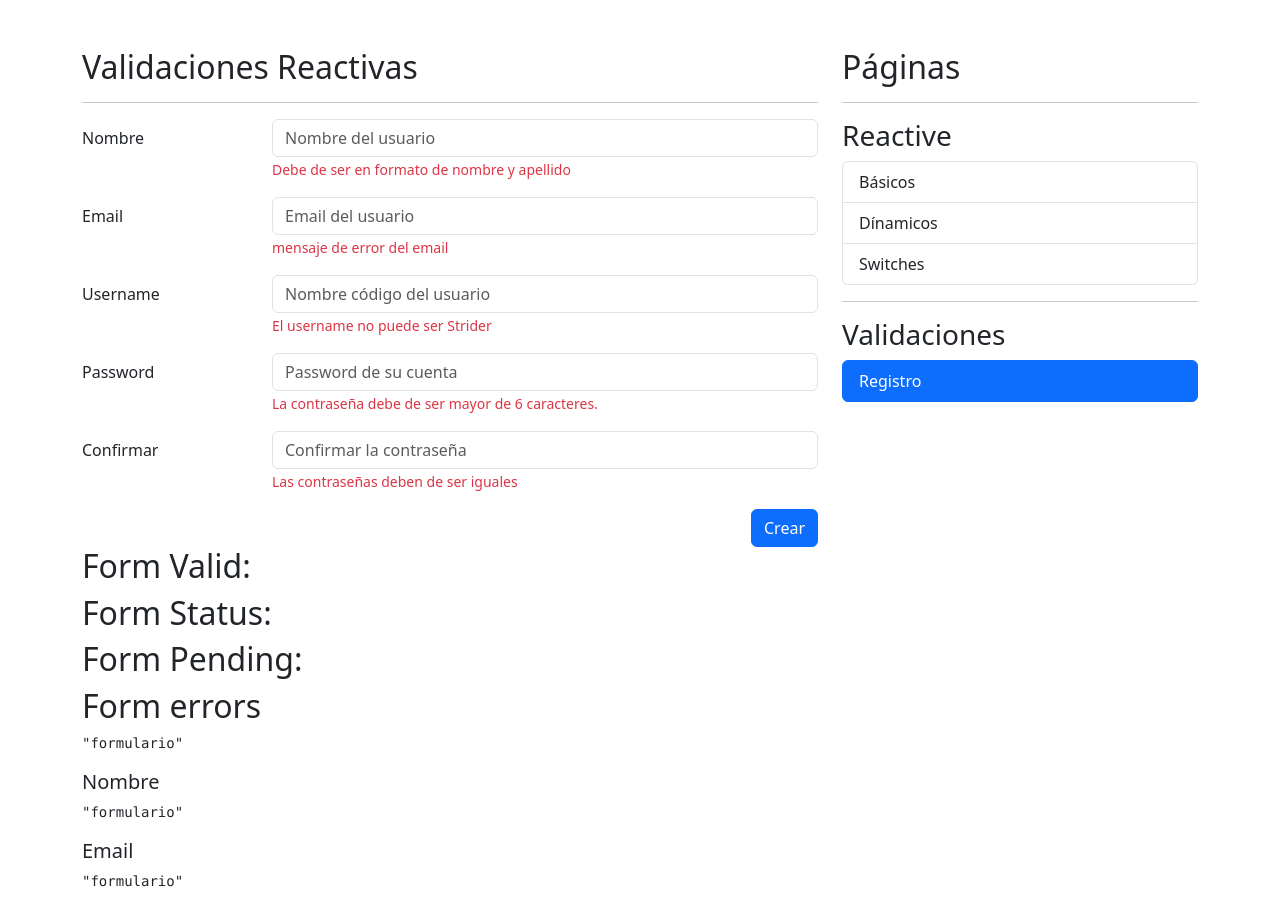
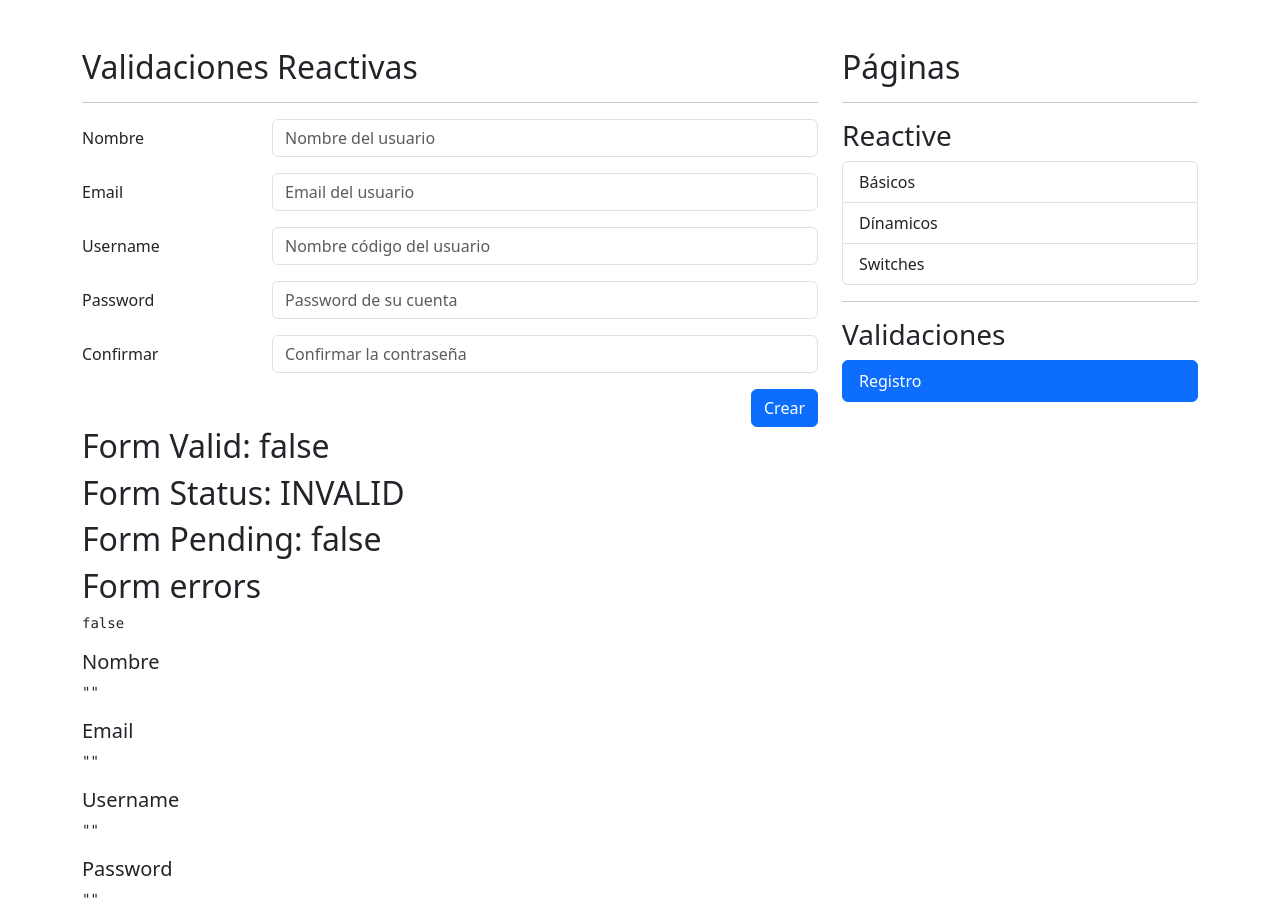
Before and after one commit to rubmanb/forms-app, an Angular app: page /auth/sign-up in a window 1280 px wide. Shown: the top 911 px of the page. Built offline with nearby package versions, Linux system fonts and the light colour scheme.

Commit message:
adding register page logic

```diff
--- a/src/app/auth/auth.module.ts
+++ b/src/app/auth/auth.module.ts
@@ -14,7 +14,6 @@ import { ReactiveRoutingModule } from '../reactive/reactive-routing.module';
   imports: [
     CommonModule,
     AuthRoutingModule,
-    ReactiveRoutingModule,
     ReactiveFormsModule
   ]
 })
--- a/src/app/auth/pages/register-page/register-page.component.html
+++ b/src/app/auth/pages/register-page/register-page.component.html
@@ -3,7 +3,7 @@
 
 <div class="row">
   <div class="col">
-    <form autocomplete="off" [formGroup]="myForm" (ngSubmit)="onSubmit()">
+    <form autocomplete="off" [formGroup]="myForm" (ngSubmit)="onSave()">
       <!-- Nombre -->
       <div class="row mb-3">
         <label class="col-sm-3 col-form-label">Nombre</label>
@@ -11,10 +11,11 @@
           <input
             type="text"
             class="form-control"
+            formControlName="name"
             placeholder="Nombre del usuario"
           />
 
-          <span class="form-text text-danger">
+          <span class="form-text text-danger" *ngIf="isValidField('name')">
             Debe de ser en formato de nombre y apellido
           </span>
         </div>
@@ -27,9 +28,10 @@
           <input
             type="email"
             class="form-control"
+            formControlName="email"
             placeholder="Email del usuario"
           />
-          <span class="form-text text-danger">
+          <span class="form-text text-danger" *ngIf="isValidField('email')">
             mensaje de error del email
           </span>
         </div>
@@ -42,9 +44,10 @@
           <input
             type="text"
             class="form-control"
+            formControlName="username"
             placeholder="Nombre código del usuario"
           />
-          <span class="form-text text-danger">
+          <span class="form-text text-danger" *ngIf="isValidField('username')">
             El username no puede ser Strider
           </span>
         </div>
@@ -57,10 +60,11 @@
           <input
             type="password"
             class="form-control"
+            formControlName="password"
             placeholder="Password de su cuenta"
           />
 
-          <span class="form-text text-danger">
+          <span class="form-text text-danger" *ngIf="isValidField('password')">
             La contraseña debe de ser mayor de 6 caracteres.
           </span>
         </div>
@@ -73,10 +77,11 @@
           <input
             type="password"
             class="form-control"
+            formControlName="password2"
             placeholder="Confirmar la contraseña"
           />
 
-          <span class="form-text text-danger">
+          <span class="form-text text-danger" *ngIf="isValidField('password2')">
             Las contraseñas deben de ser iguales
           </span>
         </div>
@@ -84,30 +89,30 @@
 
       <div class="row">
         <div class="col">
-          <button class="btn btn-primary float-end" type="submit">Crear</button>
+          <button class="btn btn-primary float-end" type="submit" >Crear</button>
         </div>
       </div>
     </form>
   </div>
 </div>
 
-<h2>Form Valid:</h2>
-<h2>Form Status:</h2>
-<h2>Form Pending:</h2>
+<h2>Form Valid: {{myForm.valid}}</h2>
+<h2>Form Status: {{myForm.status}}</h2>
+<h2>Form Pending: {{myForm.pending}}</h2>
 <h2>Form errors</h2>
-<pre>{{ "formulario" | json }}</pre>
+<pre>{{ myForm.valid| json }}</pre>
 
 <h5>Nombre</h5>
-<pre>{{ "formulario" | json }}</pre>
+<pre>{{ myForm.controls['name'].value | json }}</pre>
 
 <h5>Email</h5>
-<pre>{{ "formulario" | json }}</pre>
+<pre>{{ myForm.controls['email'].value | json }}</pre>
 
 <h5>Username</h5>
-<pre>{{ "formulario" | json }}</pre>
+<pre>{{ myForm.controls['username'].value | json }}</pre>
 
 <h5>Password</h5>
-<pre>{{ "formulario" | json }}</pre>
+<pre>{{ myForm.controls['password'].value | json }}</pre>
 
 <h5>Confirmar</h5>
-<pre>{{ "formulario" | json }}</pre>
+<pre>{{ myForm.controls['password2'].value| json }}</pre>
--- a/src/app/auth/pages/register-page/register-page.component.ts
+++ b/src/app/auth/pages/register-page/register-page.component.ts
@@ -18,10 +18,6 @@ export class RegisterPageComponent {
     password2: ['', [Validators.required]],
   });
 
-  onSubmit(){
-    this.myForm.markAllAsTouched();
-  }
-
   onSave(){
     if (this.myForm.invalid){
       this.myForm.markAllAsTouched();
```
